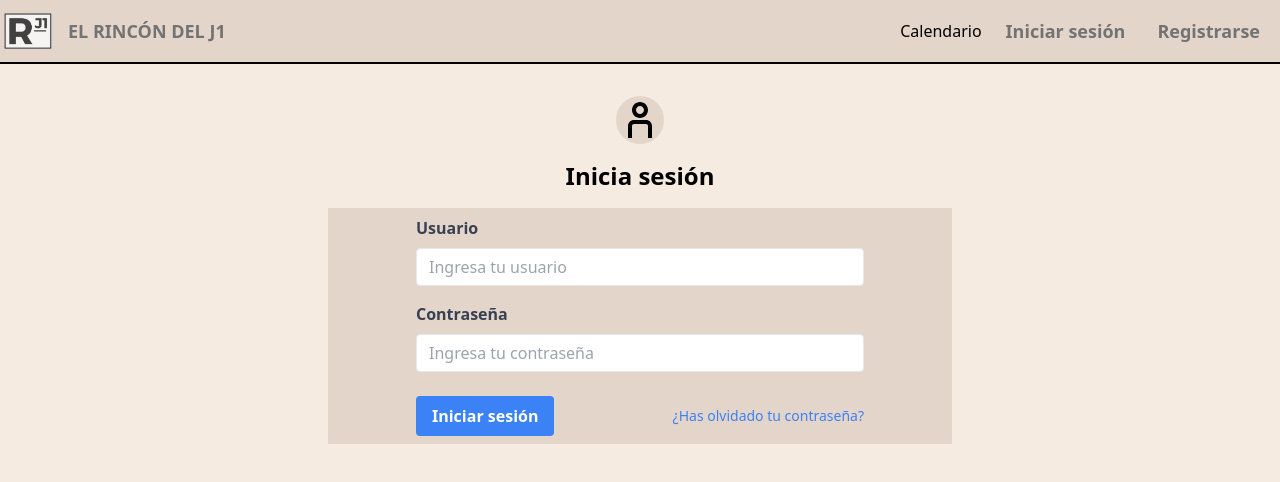
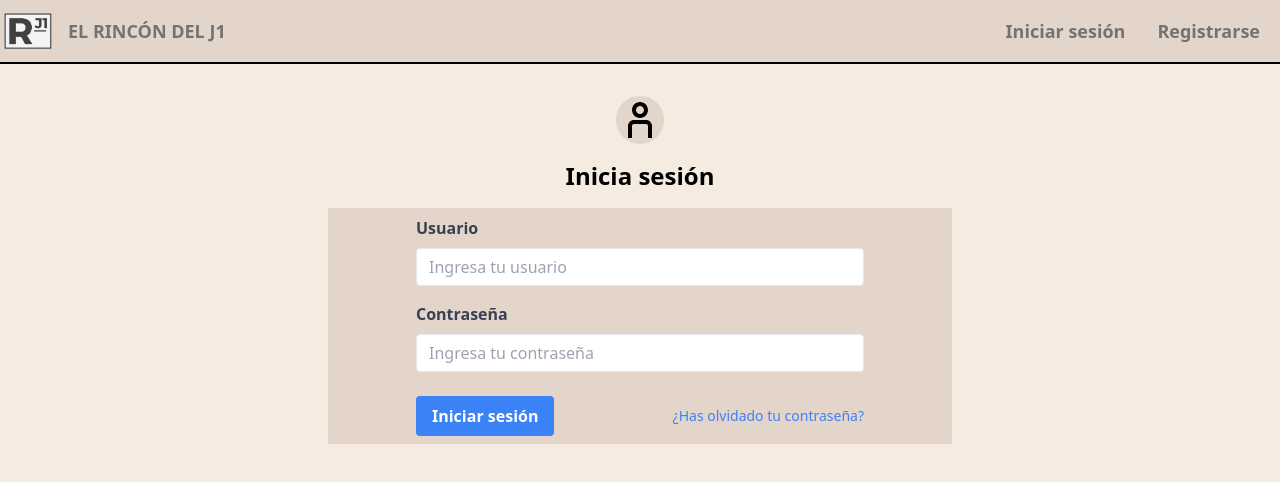
Before and after one commit to angelo808/Software2_RinconJ1, a React (Create React App) app: page /iniciar-sesion in a window 1280 px wide. Shown: the top 482 px of the page. Built offline with nearby package versions, Linux system fonts and the light colour scheme.

Commit message:
calendario en frontend con barra de navegación

```diff
--- a/src/components/Header.jsx
+++ b/src/components/Header.jsx
@@ -1,3 +1,4 @@
+// src/components/Header.jsx
 import React, { useContext, useState } from "react";
 import logo from "../assets/logo.PNG";
 import { UserContext } from "../context/UserContext";
@@ -29,16 +30,9 @@ const Header = () => {
         <img className="w-12" src={logo} alt="logo" />
         <p className="mx-4"><Link to={!isLoggedIn ? "/" : "/inicio"}>EL RINCÓN DEL J1</Link></p>
       </div>
-      <nav>
-        <ul className="flex items-center">
-          <li className="mx-2">
-            <Link to="/calendario">Calendario</Link>
-          </li>
-          {isLoggedIn ? (
-            <>
-              <li className="mx-2">
-                <button onClick={handleLogout}>Cerrar Sesión</button>
-              </li>
+      {!isLoggedIn ? (
+        <GuestLinks />
+      ) : (
         <UserInfo
           user={user}
           isInfoVisible={isInfoVisible}
@@ -46,12 +40,7 @@ const Header = () => {
           handleProfile={handleProfile}
           handleLogout={handleLogout}
         />
-            </>
-          ) : (
-            <GuestLinks />
       )}
-        </ul>
-      </nav>
     </header>
   );
 };
--- a/src/components/UserInfo.jsx
+++ b/src/components/UserInfo.jsx
@@ -16,6 +16,10 @@ const UserInfo = ({
 
       <div className="mx-4 hover:scale-105 hover:text-black">
         <Link to="mis-foros">Mis foros</Link>
+      </div>
+
+      <div className="mx-4 hover:scale-105 hover:text-black">
+        <Link to="mi-calendario">Mi Calendario</Link>
       </div>
 
       <div className="mx-4 relative text-black" onClick={toggleInfoVisibility}>
@@ -88,7 +92,7 @@ const UserInfo = ({
                 className="bg-red-500 hover:bg-red-700 text-white font-bold py-2 px-4 rounded"
                 onClick={handleLogout}
               >
-                Cerrar sesión
+                Cerrar sesiÃ³n
               </button>
             </div>
           </div>
--- a/src/routes/MyRoutes.jsx
+++ b/src/routes/MyRoutes.jsx
@@ -15,9 +15,10 @@ import Quiz from "../pages/Cuestionario";
 import MisEtapas from "../pages/Etapas";
 import Home from "../pages/Home";
 import Agencia from "../pages/Agencia";
+import { Calendar } from "../components/Calendar/Calendar";
+
 const MyRoutes = () => {
-  //Rutas de la aplicación
-
+  //Rutas de la aplicaciÃ³n
   return (
     <UserProvider>
       <BrowserRouter>
@@ -27,7 +28,7 @@ const MyRoutes = () => {
           <Route path="/iniciar-sesion" element={<Login />} />
           <Route path="/registro-de-usuario" element={<Register />} />
 
-          {/*Rutas protegidas*/}
+          {/* Rutas protegidas */}
           <Route element={<ProtectedRoutes />}>
             <Route path="/inicio" element={<HomeUser />} />
             <Route path="/mis-foros" element={<ForumLandingPage />} />
@@ -37,8 +38,9 @@ const MyRoutes = () => {
             </Route>
             <Route path="/mis-etapas" element={<MisEtapas />} />
             <Route path="/seleccionar-agencia" element={<SelectAgency />} />
-            <Route path="/cuestionario" element={<Quiz />}/>
+            <Route path="/cuestionario" element={<Quiz />} />
             <Route path="/agencia" element={<Agencia />} />
+            <Route path="/mi-calendario" element={<Calendar />} />
           </Route>
         </Routes>
       </BrowserRouter>
```
Also changed, not shown: 1 other file (tests, documents, lock files or other folders). Lines whose indentation alone changed are shown as unchanged.
